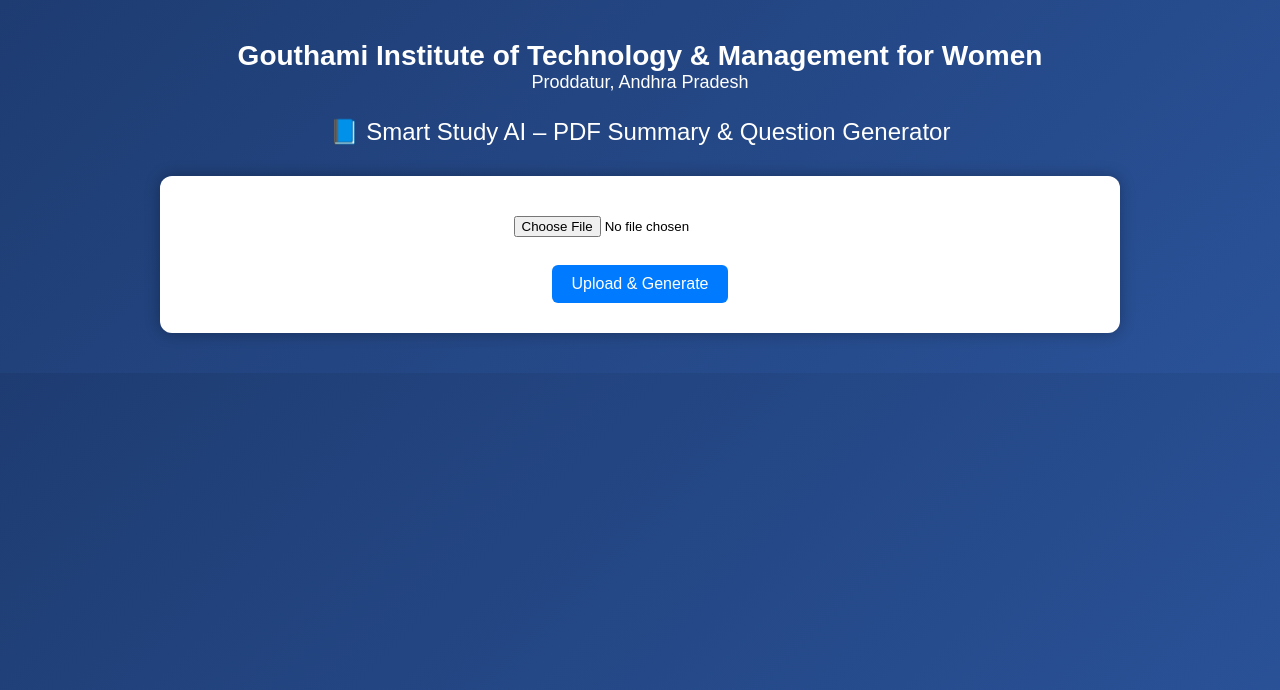
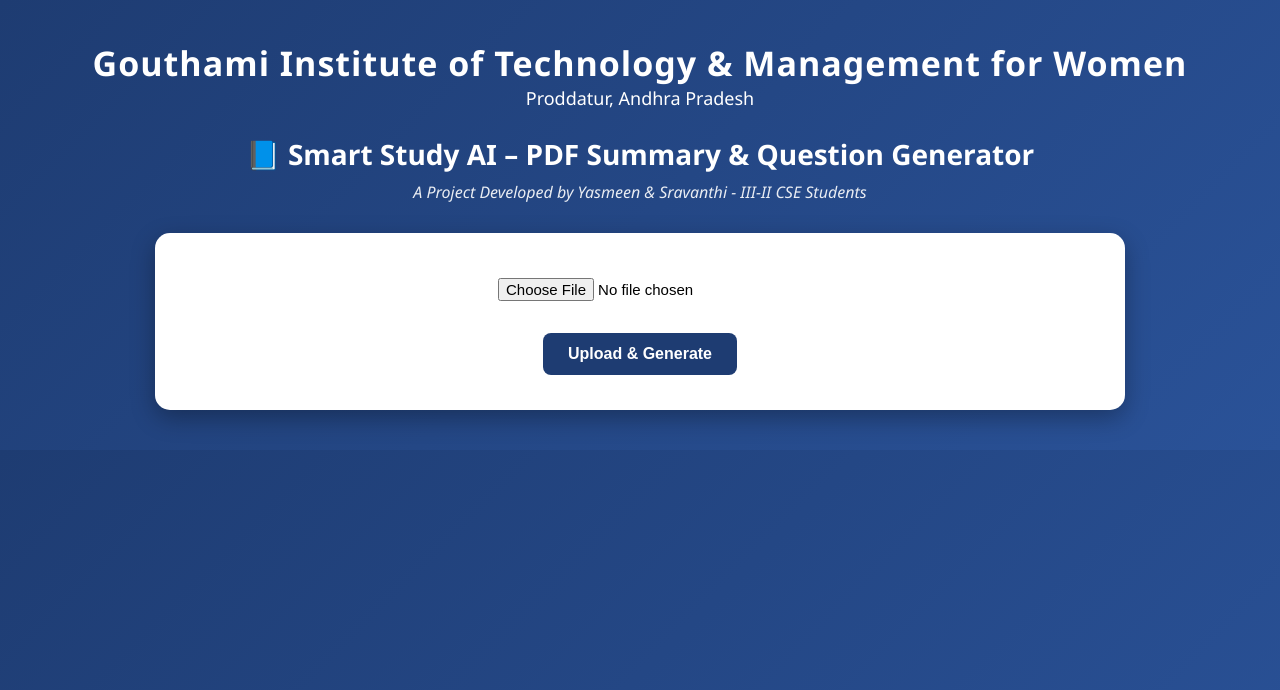
Before and after one commit to yakhoobshaikali-svg/my-ai-app, a Flask app: page / in a window 1280 px wide. Shown: the top 690 px of the page. Run offline with Flask 3, Linux system fonts and the light colour scheme.

Commit message:
Update index.html

```diff
--- a/templates/index.html
+++ b/templates/index.html
@@ -5,7 +5,7 @@
 
     <style>
         body {
-            font-family: Arial, sans-serif;
+            font-family: 'Segoe UI', Arial, sans-serif;
             background: linear-gradient(135deg, #1e3c72, #2a5298);
             margin: 0;
             padding: 40px;
@@ -14,8 +14,9 @@
         }
 
         .college-header {
-            font-size: 28px;
+            font-size: 34px;
             font-weight: bold;
+            letter-spacing: 1px;
         }
 
         .college-address {
@@ -24,53 +25,65 @@
         }
 
         .title {
-            font-size: 24px;
+            font-size: 28px;
+            font-weight: bold;
+            margin-bottom: 8px;
+        }
+
+        .project-by {
+            font-size: 16px;
+            font-style: italic;
             margin-bottom: 30px;
+            opacity: 0.9;
         }
 
         .container {
             background: white;
             color: black;
-            padding: 30px;
-            border-radius: 12px;
+            padding: 35px;
+            border-radius: 15px;
             max-width: 900px;
             margin: auto;
-            box-shadow: 0px 0px 15px rgba(0,0,0,0.3);
+            box-shadow: 0px 8px 25px rgba(0,0,0,0.3);
         }
 
         input[type="file"] {
             padding: 10px;
+            font-size: 15px;
         }
 
         button {
-            padding: 10px 20px;
-            background: #007BFF;
+            padding: 12px 25px;
+            background: #1e3c72;
             color: white;
             border: none;
-            border-radius: 6px;
+            border-radius: 8px;
             cursor: pointer;
             font-size: 16px;
+            font-weight: bold;
         }
 
         button:hover {
-            background: #0056b3;
+            background: #16325c;
         }
 
         .result {
             text-align: left;
             margin-top: 30px;
             background: #f4f4f4;
-            padding: 20px;
-            border-radius: 10px;
+            padding: 25px;
+            border-radius: 12px;
         }
 
         .result h2 {
             color: #1e3c72;
+            margin-top: 20px;
         }
 
         .text-format {
             white-space: pre-wrap;
-            line-height: 1.6;
+            line-height: 1.7;
+            font-size: 15px;
         }
 
         .error {
@@ -84,7 +97,6 @@
 
 <body>
 
-    <!-- College Name -->
     <div class="college-header">
         Gouthami Institute of Technology & Management for Women
     </div>
@@ -93,9 +105,12 @@
         Proddatur, Andhra Pradesh
     </div>
 
-    <!-- Project Title -->
     <div class="title">
         📘 Smart Study AI – PDF Summary & Question Generator
+    </div>
+
+    <div class="project-by">
+        A Project Developed by Yasmeen & Sravanthi - III-II CSE Students
     </div>
 
     <div class="container">
@@ -114,14 +129,9 @@
 
         {% if summary %}
             <div class="result">
-                <h2>📘 Summary</h2>
+                <h2>📘 Summary & Questions</h2>
                 <div class="text-format">
                     {{ summary }}
-                </div>
-
-                <h2>📝 Important Questions</h2>
-                <div class="text-format">
-                    {{ questions }}
                 </div>
             </div>
         {% endif %}
```
